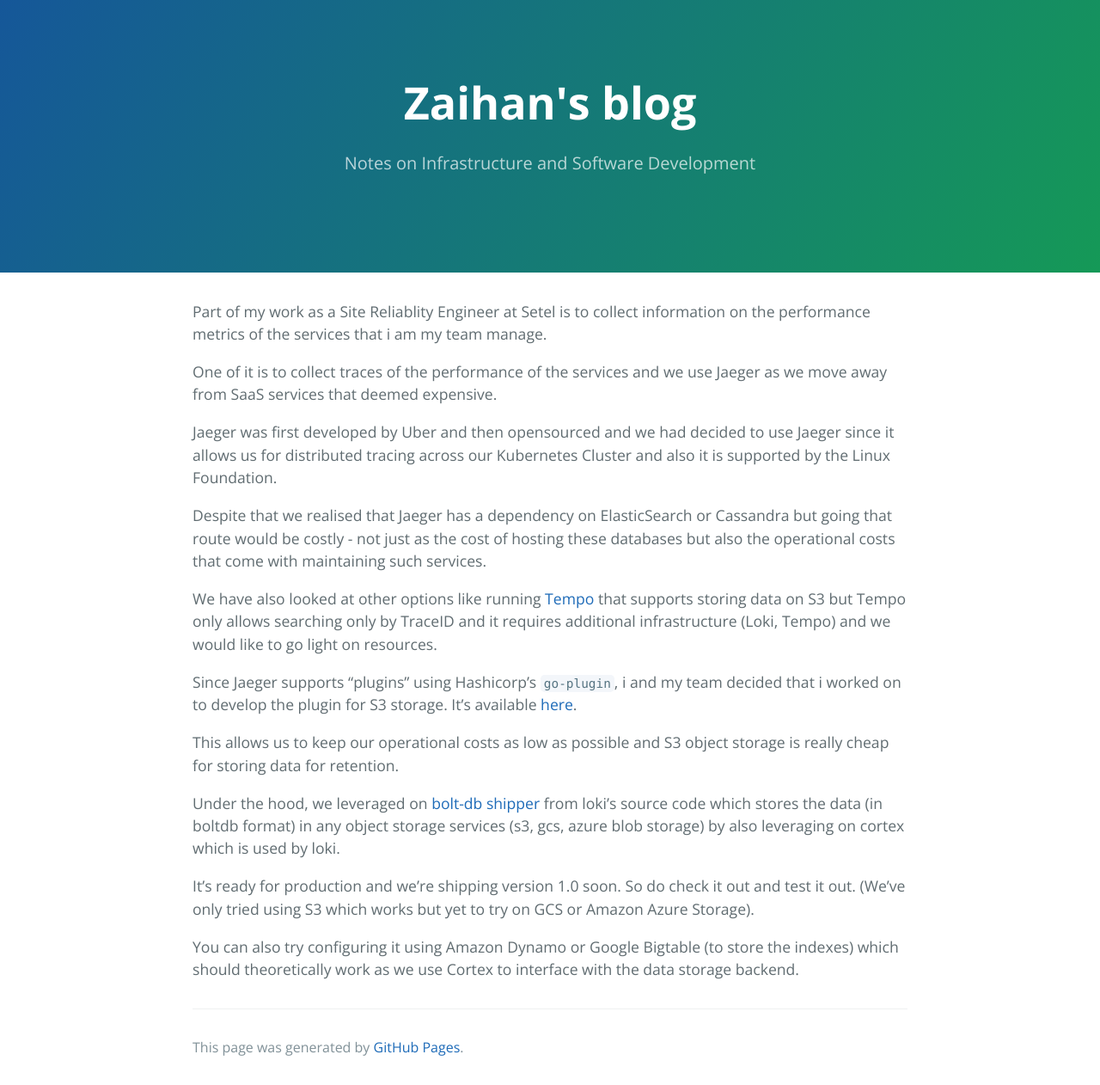
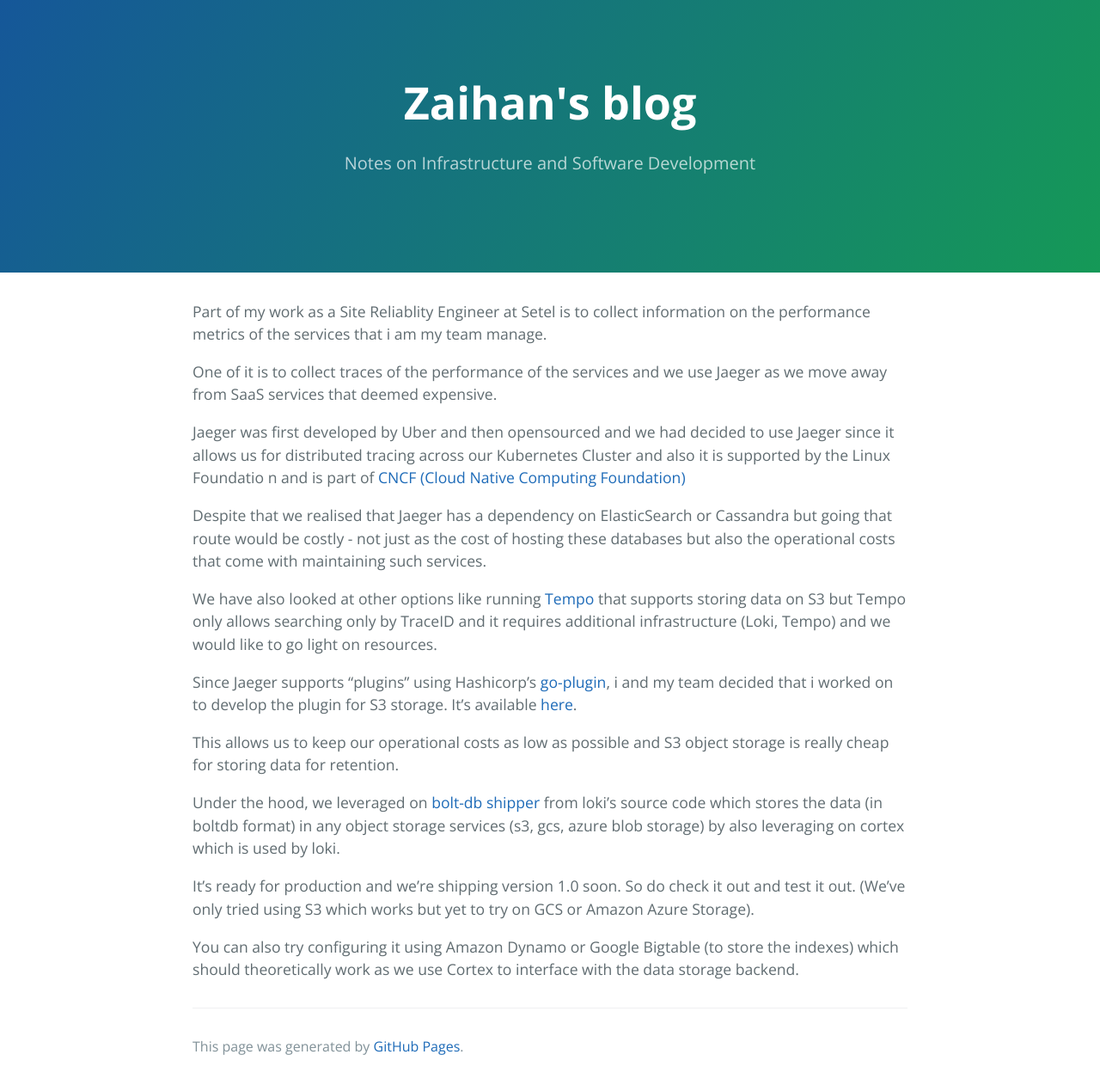
Before and after one commit to muhammadn/muhammadn.github.io, a Jekyll site: the page built from _posts/2021-04-24-jaeger-with-s3-storage.md, in a window 1280 px wide. Shown: the whole page at 86% size. Built offline with Jekyll 4.4.1, drawn with Linux system fonts in a browser that asks for light colours.

Commit message:
add links

```diff
--- a/_posts/2021-04-24-jaeger-with-s3-storage.md
+++ b/_posts/2021-04-24-jaeger-with-s3-storage.md
@@ -8,13 +8,13 @@ Part of my work as a Site Reliablity Engineer at Setel is to collect information
 
 One of it is to collect traces of the performance of the services and we use Jaeger as we move away from SaaS services that deemed expensive.
 
-Jaeger was first developed by Uber and then opensourced and we had decided to use Jaeger since it allows us for distributed tracing across our Kubernetes Cluster and also it is supported by the Linux Foundation.
+Jaeger was first developed by Uber and then opensourced and we had decided to use Jaeger since it allows us for distributed tracing across our Kubernetes Cluster and also it is supported by the Linux Foundatio n and is part of [CNCF (Cloud Native Computing Foundation)](https://www.cncf.io)
 
 Despite that we realised that Jaeger has a dependency on ElasticSearch or Cassandra but going that route would be costly - not just as the cost of hosting these databases but also the operational costs that come with maintaining such services.
 
 We have also looked at other options like running [Tempo](https://grafana.com/oss/tempo) that supports storing data on S3 but Tempo only allows searching only by TraceID and it requires additional infrastructure (Loki, Tempo) and we would like to go light on resources.
 
-Since Jaeger supports "plugins" using Hashicorp's `go-plugin`, i and my team decided that i worked on to develop the plugin for S3 storage. It's available [here](https://github.com/muhammadn/jaeger-s3).
+Since Jaeger supports "plugins" using Hashicorp's [go-plugin](https://github.com/hashicorp/go-plugin), i and my team decided that i worked on to develop the plugin for S3 storage. It's available [here](https://github.com/muhammadn/jaeger-s3).
 
 This allows us to keep our operational costs as low as possible and S3 object storage is really cheap for storing data for retention.
 
```
